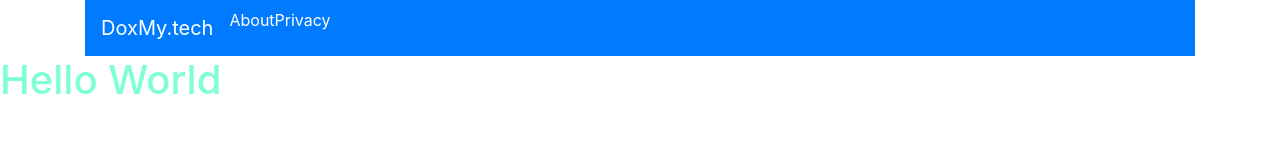
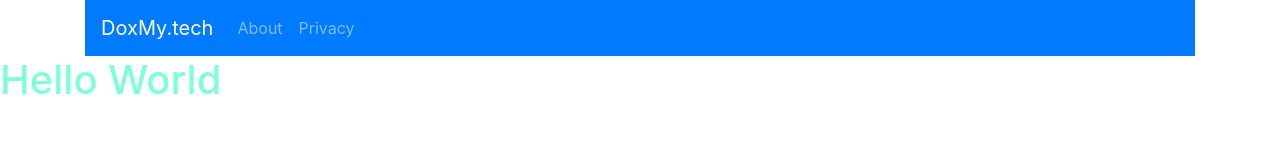
Before and after one commit to mzhang/doxmytech, a React (Create React App) app in the folder client/: page / in a window 1280 px wide. Shown: the top 160 px of the page. Built offline with nearby package versions, Linux system fonts and the light colour scheme.

Commit message:
Semi Functional Navbar

```diff
--- a/client/src/components/navbar.js
+++ b/client/src/components/navbar.js
@@ -16,12 +16,8 @@ export default function Navbar() {
                 </Link>
 
                 <Nav className="mr-auto">
-                    <Link to="/about">
-                        <p style={{color: "white"}}>About</p>
-                    </Link>
-                    <Link to="/privacy">
-                    <p style={{color: "white"}}>Privacy</p>
-                    </Link>
+                    <Nav.Link as={Link} to="/about">About</Nav.Link>
+                    <Nav.Link as={Link} to="/privacy">Privacy</Nav.Link>
                 </Nav>
                 </BootstrapNavbar>
             </Container>
```
Also changed, not shown: 1 other file (tests, documents, lock files or other folders).
